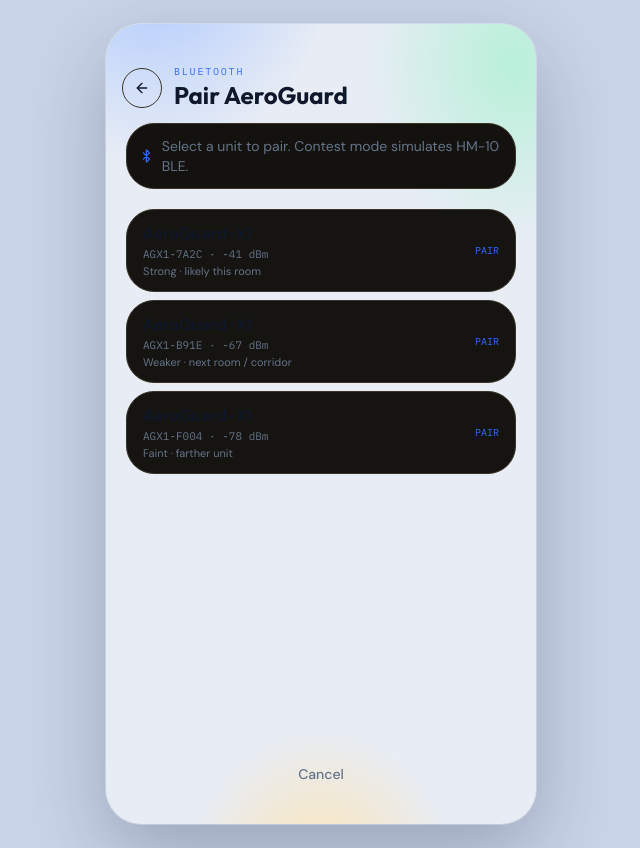
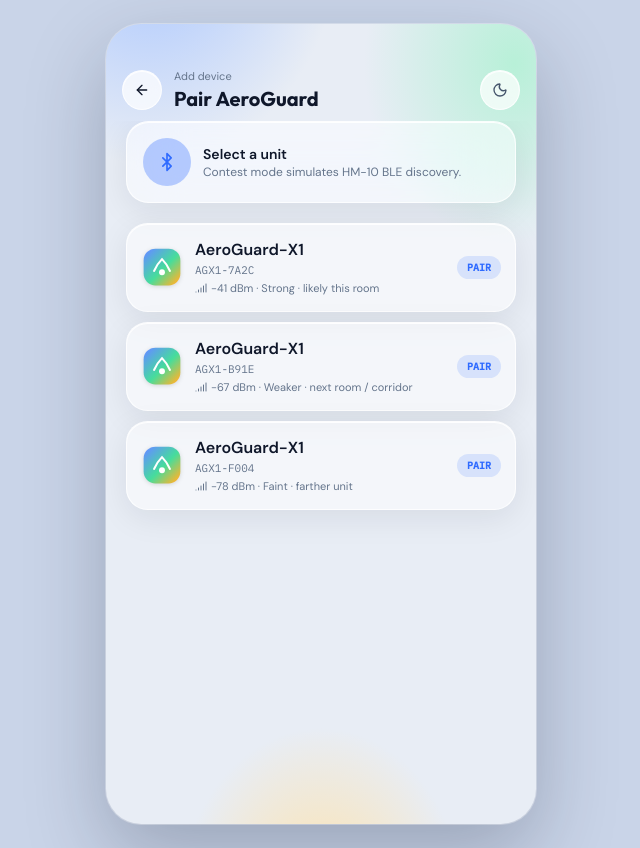
Before and after one commit to Just-LilG/AeroGuard-X1, a Next.js app in the folder companion/: page /pair in a window 1280 px wide. Shown: the whole page, without its empty margins (319-959 px from the left). Built offline with nearby package versions, Linux system fonts and the light colour scheme.

Commit message:
Redesign companion with light/dark liquid glass UI

```diff
--- a/companion/src/app/pair/page.tsx
+++ b/companion/src/app/pair/page.tsx
@@ -2,12 +2,13 @@
 
 import { useEffect, useState } from "react";
 import { useRouter } from "next/navigation";
+import Link from "next/link";
 import { PhoneShell } from "@/components/phone-shell";
-import { Button } from "@/components/ui/button";
+import { ThemeToggle } from "@/components/theme-toggle";
+import { BrandMark } from "@/components/brand-mark";
 import { NEARBY_POOL } from "@/lib/types";
 import { useDevices } from "@/lib/store";
-import { ArrowLeft, Bluetooth } from "lucide-react";
-import Link from "next/link";
+import { ArrowLeft, Bluetooth, Signal } from "lucide-react";
 
 export default function PairPage() {
   const router = useRouter();
@@ -19,12 +20,12 @@ export default function PairPage() {
   useEffect(() => {
     setScanning(true);
     setVisible(0);
-    const t1 = setTimeout(() => setVisible(1), 500);
-    const t2 = setTimeout(() => setVisible(2), 1100);
+    const t1 = setTimeout(() => setVisible(1), 450);
+    const t2 = setTimeout(() => setVisible(2), 950);
     const t3 = setTimeout(() => {
       setVisible(3);
       setScanning(false);
-    }, 1700);
+    }, 1500);
     return () => {
       clearTimeout(t1);
       clearTimeout(t2);
@@ -36,36 +37,51 @@ export default function PairPage() {
 
   return (
     <PhoneShell>
-      <header className="flex items-center gap-3 px-4 pb-3 pt-10">
+      <header className="flex items-center gap-3 px-4 pb-2 pt-11">
         <Link
           href="/"
-          className="flex h-10 w-10 items-center justify-center rounded-full border border-[#3a3428]"
+          className="glass-chip pressable flex h-10 w-10 items-center justify-center rounded-full"
         >
           <ArrowLeft className="h-4 w-4" />
         </Link>
-        <div>
-          <p className="font-mono text-[10px] tracking-[0.18em] text-primary uppercase">
-            Bluetooth
-          </p>
-          <h1 className="font-[family-name:var(--font-display)] text-2xl font-bold">
+        <div className="min-w-0 flex-1">
+          <p className="text-[11px] text-muted-foreground">Add device</p>
+          <h1 className="font-[family-name:var(--font-display)] text-xl font-bold">
             Pair AeroGuard
           </h1>
         </div>
+        <ThemeToggle />
       </header>
 
       <main className="flex min-h-0 flex-1 flex-col overflow-y-auto px-5 pb-8">
-        <div className="mb-5 flex items-center gap-2 rounded-2xl border border-[#3a3428] bg-[#14120e] px-3 py-3 text-sm text-muted-foreground">
-          <Bluetooth className={`h-4 w-4 text-primary ${scanning ? "animate-pulse" : ""}`} />
-          {scanning
-            ? "Scanning nearby AeroGuard-X1 units…"
-            : "Select a unit to pair. Contest mode simulates HM-10 BLE."}
+        <div className="glass fade-up mb-5 flex items-center gap-3 rounded-[1.4rem] p-4">
+          <div className="relative flex h-12 w-12 items-center justify-center">
+            <span
+              className={`absolute inset-0 rounded-full bg-primary/20 ${scanning ? "animate-ping" : ""}`}
+            />
+            <div className="relative flex h-12 w-12 items-center justify-center rounded-full bg-primary/15 text-primary">
+              <Bluetooth className="h-5 w-5" />
+            </div>
+          </div>
+          <div>
+            <p className="text-sm font-semibold">
+              {scanning ? "Scanning nearby…" : "Select a unit"}
+            </p>
+            <p className="text-xs text-muted-foreground">
+              Contest mode simulates HM-10 BLE discovery.
+            </p>
+          </div>
         </div>
 
-        <ul className="flex flex-col gap-2">
-          {shown.map((u) => {
+        <ul className="flex flex-col gap-2.5">
+          {shown.map((u, i) => {
             const already = pairedSerials.has(u.serial);
             return (
-              <li key={u.serial}>
+              <li
+                key={u.serial}
+                className="fade-up"
+                style={{ animationDelay: `${i * 70}ms` }}
+              >
                 <button
                   type="button"
                   disabled={already}
@@ -73,16 +89,20 @@ export default function PairPage() {
                     const d = pair(u.serial, u.bleName);
                     router.push(`/d/${d.id}`);
                   }}
-                  className="flex w-full items-center justify-between rounded-2xl border border-[#3a3428] bg-[#161410] px-4 py-3 text-left disabled:opacity-40"
+                  className="glass pressable flex w-full items-center gap-3 rounded-[1.35rem] p-3.5 text-left disabled:opacity-45"
                 >
-                  <div>
+                  <BrandMark size={42} />
+                  <div className="min-w-0 flex-1">
                     <p className="font-semibold">{u.bleName}</p>
                     <p className="font-mono text-[11px] text-muted-foreground">
-                      {u.serial} · {u.rssi} dBm
+                      {u.serial}
                     </p>
-                    <p className="text-[11px] text-muted-foreground">{u.hint}</p>
+                    <p className="mt-0.5 flex items-center gap-1 text-[11px] text-muted-foreground">
+                      <Signal className="h-3 w-3" />
+                      {u.rssi} dBm · {u.hint}
+                    </p>
                   </div>
-                  <span className="font-mono text-[10px] text-primary">
+                  <span className="rounded-full bg-primary/15 px-2.5 py-1 font-mono text-[10px] font-semibold text-primary">
                     {already ? "PAIRED" : "PAIR"}
                   </span>
                 </button>
@@ -92,18 +112,10 @@ export default function PairPage() {
         </ul>
 
         {visible === 0 && (
-          <p className="mt-6 text-center text-sm text-muted-foreground">
+          <p className="mt-10 text-center text-sm text-muted-foreground">
             Hold the phone near the device…
           </p>
         )}
-
-        <Button
-          variant="ghost"
-          className="mt-auto text-muted-foreground"
-          onClick={() => router.push("/")}
-        >
-          Cancel
-        </Button>
       </main>
     </PhoneShell>
   );
```
